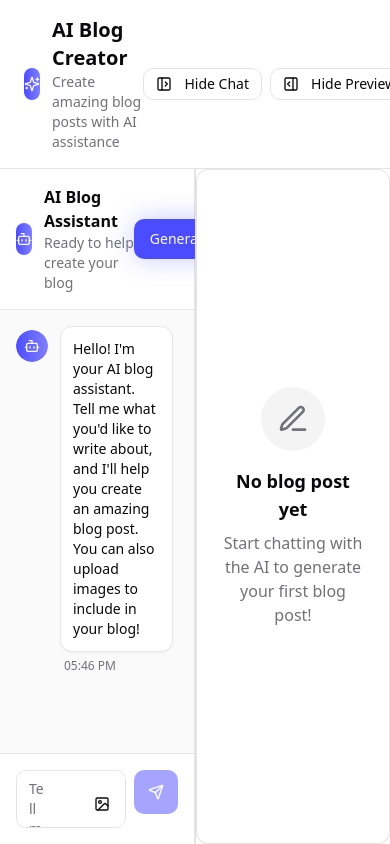
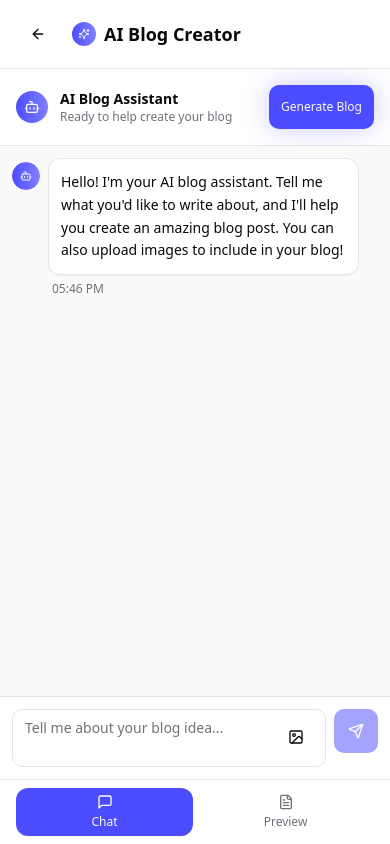
Before and after one commit to shreedharmalashetti/genius-inkwell, a React (Vite) app: page /create in a window 390 px wide. Built offline with nearby package versions, Linux system fonts and the light colour scheme.

Commit message:
Add mobile-first design
Implement mobile-first design with a bottom tab navigation for chat and preview.

```diff
--- a/package.json
+++ b/package.json
@@ -11,6 +11,10 @@
     "preview": "vite preview"
   },
   "dependencies": {
+    "@capacitor/android": "^7.4.2",
+    "@capacitor/cli": "^7.4.2",
+    "@capacitor/core": "^7.4.2",
+    "@capacitor/ios": "^7.4.2",
     "@hookform/resolvers": "^3.9.0",
     "@radix-ui/react-accordion": "^1.2.0",
     "@radix-ui/react-alert-dialog": "^1.1.1",
--- a/src/components/ChatInterface.tsx
+++ b/src/components/ChatInterface.tsx
@@ -109,44 +109,48 @@ export const ChatInterface = ({ onGenerateBlog }: ChatInterfaceProps) => {
 
   return (
     <div className="flex flex-col h-full">
-      {/* Header */}
-      <div className="border-b border-chat-border bg-card p-4">
+      {/* Mobile-optimized Header */}
+      <div className="border-b border-chat-border bg-card p-4 flex-shrink-0">
         <div className="flex items-center justify-between">
           <div className="flex items-center gap-3">
             <div className="w-8 h-8 rounded-full bg-gradient-to-r from-primary to-primary-glow flex items-center justify-center">
               <Bot className="w-4 h-4 text-primary-foreground" />
             </div>
             <div>
-              <h2 className="font-semibold text-foreground">AI Blog Assistant</h2>
-              <p className="text-sm text-muted-foreground">Ready to help create your blog</p>
+              <h2 className="font-semibold text-foreground text-sm">AI Blog Assistant</h2>
+              <p className="text-xs text-muted-foreground">Ready to help create your blog</p>
             </div>
           </div>
-          <Button onClick={handleGenerateBlog} className="animate-pulse-glow">
+          <Button
+            onClick={handleGenerateBlog}
+            size="sm"
+            className="h-8 px-3 text-xs animate-pulse-glow"
+          >
             Generate Blog
           </Button>
         </div>
       </div>
 
-      {/* Messages */}
-      <div className="flex-1 overflow-y-auto p-4 space-y-4 bg-chat-background">
+      {/* Messages with mobile-optimized scrolling */}
+      <div className="flex-1 overflow-y-auto p-3 space-y-3 bg-chat-background mobile-scroll">
         {messages.map((message) => (
           <div
             key={message.id}
             className={cn(
-              "flex gap-3 animate-fade-up",
+              "flex gap-2 animate-fade-up",
               message.type === 'user' ? "justify-end" : "justify-start"
             )}
           >
             {message.type === 'ai' && (
-              <Avatar className="w-8 h-8 mt-1">
+              <Avatar className="w-7 h-7 mt-1 flex-shrink-0">
                 <AvatarFallback className="bg-gradient-to-r from-primary to-primary-glow text-primary-foreground">
-                  <Bot className="w-4 h-4" />
+                  <Bot className="w-3 h-3" />
                 </AvatarFallback>
               </Avatar>
             )}
 
             <div className={cn(
-              "max-w-[70%] space-y-2",
+              "max-w-[85%] space-y-1",
               message.type === 'user' ? "order-last" : ""
             )}>
               <Card className={cn(
@@ -155,7 +159,7 @@ export const ChatInterface = ({ onGenerateBlog }: ChatInterfaceProps) => {
                   ? "bg-chat-user-bubble border-chat-border"
                   : "bg-chat-ai-bubble border-chat-border"
               )}>
-                <p className="text-sm text-foreground whitespace-pre-wrap">{message.content}</p>
+                <p className="text-sm text-foreground whitespace-pre-wrap leading-relaxed">{message.content}</p>
                 {message.images && (
                   <div className="grid grid-cols-2 gap-2 mt-2">
                     {message.images.map((image, index) => (
@@ -163,7 +167,7 @@ export const ChatInterface = ({ onGenerateBlog }: ChatInterfaceProps) => {
                         key={index}
                         src={image}
                         alt={`Uploaded ${index + 1}`}
-                        className="rounded-md max-h-32 object-cover"
+                        className="rounded-md max-h-24 object-cover w-full"
                       />
                     ))}
                   </div>
@@ -175,9 +179,9 @@ export const ChatInterface = ({ onGenerateBlog }: ChatInterfaceProps) => {
             </div>
 
             {message.type === 'user' && (
-              <Avatar className="w-8 h-8 mt-1 order-last">
+              <Avatar className="w-7 h-7 mt-1 order-last flex-shrink-0">
                 <AvatarFallback className="bg-secondary text-secondary-foreground">
-                  <User className="w-4 h-4" />
+                  <User className="w-3 h-3" />
                 </AvatarFallback>
               </Avatar>
             )}
@@ -185,10 +189,10 @@ export const ChatInterface = ({ onGenerateBlog }: ChatInterfaceProps) => {
         ))}
 
         {isLoading && (
-          <div className="flex gap-3 animate-fade-up">
-            <Avatar className="w-8 h-8 mt-1">
+          <div className="flex gap-2 animate-fade-up">
+            <Avatar className="w-7 h-7 mt-1">
               <AvatarFallback className="bg-gradient-to-r from-primary to-primary-glow text-primary-foreground">
-                <Bot className="w-4 h-4" />
+                <Bot className="w-3 h-3" />
               </AvatarFallback>
             </Avatar>
             <Card className="bg-chat-ai-bubble border-chat-border p-3">
@@ -204,20 +208,20 @@ export const ChatInterface = ({ onGenerateBlog }: ChatInterfaceProps) => {
         <div ref={messagesEndRef} />
       </div>
 
-      {/* Input Area */}
-      <div className="border-t border-chat-border bg-card p-4">
+      {/* Mobile-optimized Input Area */}
+      <div className="border-t border-chat-border bg-card p-3 flex-shrink-0 safe-area-pb">
         {selectedImages.length > 0 && (
-          <div className="flex gap-2 mb-3 p-2 bg-muted rounded-lg">
+          <div className="flex gap-2 mb-3 p-2 bg-muted rounded-lg overflow-x-auto">
             {selectedImages.map((file, index) => (
-              <div key={index} className="relative">
+              <div key={index} className="relative flex-shrink-0">
                 <img
                   src={URL.createObjectURL(file)}
                   alt={`Selected ${index + 1}`}
-                  className="w-16 h-16 object-cover rounded-md"
+                  className="w-12 h-12 object-cover rounded-md"
                 />
                 <button
                   onClick={() => removeImage(index)}
-                  className="absolute -top-1 -right-1 bg-destructive text-destructive-foreground rounded-full w-5 h-5 flex items-center justify-center text-xs"
+                  className="absolute -top-1 -right-1 bg-destructive text-destructive-foreground rounded-full w-4 h-4 flex items-center justify-center text-xs"
                 >
                   ×
                 </button>
@@ -234,10 +238,10 @@ export const ChatInterface = ({ onGenerateBlog }: ChatInterfaceProps) => {
               onChange={(e) => setInputValue(e.target.value)}
               onKeyDown={handleKeyPress}
               placeholder="Tell me about your blog idea..."
-              className="min-h-[44px] max-h-32 resize-none pr-20 bg-background border-input"
+              className="min-h-[44px] max-h-24 resize-none pr-12 bg-background border-input text-sm"
               disabled={isLoading}
             />
-            <div className="absolute right-2 bottom-2 flex gap-1">
+            <div className="absolute right-2 bottom-2">
               <input
                 ref={fileInputRef}
                 type="file"
@@ -252,7 +256,7 @@ export const ChatInterface = ({ onGenerateBlog }: ChatInterfaceProps) => {
                 variant="ghost"
                 onClick={() => fileInputRef.current?.click()}
                 disabled={isLoading}
-                className="h-8 w-8 p-0"
+                className="h-7 w-7 p-0"
               >
                 <ImageIcon className="w-4 h-4" />
               </Button>
@@ -261,7 +265,7 @@ export const ChatInterface = ({ onGenerateBlog }: ChatInterfaceProps) => {
           <Button
             onClick={handleSend}
             disabled={isLoading || (!inputValue.trim() && selectedImages.length === 0)}
-            className="h-11 w-11 p-0"
+            className="h-11 w-11 p-0 flex-shrink-0"
           >
             <Send className="w-4 h-4" />
           </Button>
--- a/src/index.css
+++ b/src/index.css
@@ -150,5 +150,29 @@
 
   body {
     @apply bg-background text-foreground;
+    /* Mobile safe areas */
+    padding-top: env(safe-area-inset-top);
+    padding-bottom: env(safe-area-inset-bottom);
+  }
+
+  /* Mobile-first utilities */
+  .safe-area-pb {
+    padding-bottom: max(0.5rem, env(safe-area-inset-bottom));
+  }
+
+  .safe-area-pt {
+    padding-top: max(1rem, env(safe-area-inset-top));
+  }
+
+  /* Touch-friendly tap targets */
+  button, [role="button"] {
+    min-height: 44px;
+    min-width: 44px;
+  }
+
+  /* Mobile scrolling */
+  .mobile-scroll {
+    -webkit-overflow-scrolling: touch;
+    overscroll-behavior: contain;
   }
 }
--- a/src/pages/BlogCreator.tsx
+++ b/src/pages/BlogCreator.tsx
@@ -1,10 +1,11 @@
 import { useState } from "react";
 import { ChatInterface } from "@/components/ChatInterface";
 import { BlogPreview } from "@/components/BlogPreview";
-import { Card } from "@/components/ui/card";
-import { Separator } from "@/components/ui/separator";
 import { Button } from "@/components/ui/button";
-import { PanelLeftOpen, PanelRightOpen, Sparkles } from "lucide-react";
+import { Badge } from "@/components/ui/badge";
+import { MessageSquare, FileText, Sparkles, ArrowLeft } from "lucide-react";
+import { Link } from "react-router-dom";
+import { cn } from "@/lib/utils";
 
 interface Message {
   id: string;
@@ -22,11 +23,12 @@ interface BlogData {
   createdAt: Date;
 }
 
+type TabType = 'chat' | 'preview';
+
 const BlogCreator = () => {
   const [blogData, setBlogData] = useState<BlogData | null>(null);
   const [isGenerating, setIsGenerating] = useState(false);
-  const [showChat, setShowChat] = useState(true);
-  const [showPreview, setShowPreview] = useState(true);
+  const [activeTab, setActiveTab] = useState<TabType>('chat');
 
   const handleGenerateBlog = async (messages: Message[]) => {
     setIsGenerating(true);
@@ -99,69 +101,85 @@ The key is to view AI not as a replacement for human creativity, but as a powerf
 
       setBlogData(sampleBlog);
       setIsGenerating(false);
+      // Switch to preview tab when blog is generated
+      setActiveTab('preview');
     }, 3000);
   };
 
   return (
-    <div className="h-screen bg-background flex flex-col">
-      {/* Header */}
-      <header className="border-b border-border bg-card">
-        <div className="px-6 py-4">
-          <div className="flex items-center justify-between">
-            <div className="flex items-center gap-3">
-              <div className="w-8 h-8 rounded-full bg-gradient-to-r from-primary to-primary-glow flex items-center justify-center">
-                <Sparkles className="w-4 h-4 text-primary-foreground" />
+    <div className="h-screen bg-background flex flex-col overflow-hidden">
+      {/* Mobile Header */}
+      <header className="border-b border-border bg-card px-4 py-3 flex-shrink-0">
+        <div className="flex items-center justify-between">
+          <div className="flex items-center gap-3">
+            <Link to="/">
+              <Button variant="ghost" size="sm" className="h-8 w-8 p-0">
+                <ArrowLeft className="w-4 h-4" />
+              </Button>
+            </Link>
+            <div className="flex items-center gap-2">
+              <div className="w-6 h-6 rounded-full bg-gradient-to-r from-primary to-primary-glow flex items-center justify-center">
+                <Sparkles className="w-3 h-3 text-primary-foreground" />
               </div>
               <div>
-                <h1 className="text-xl font-semibold text-foreground">AI Blog Creator</h1>
-                <p className="text-sm text-muted-foreground">Create amazing blog posts with AI assistance</p>
+                <h1 className="text-lg font-semibold text-foreground">AI Blog Creator</h1>
               </div>
             </div>
+          </div>
 
-            <div className="flex items-center gap-2">
-              <Button
-                variant="outline"
-                size="sm"
-                onClick={() => setShowChat(!showChat)}
-                className="h-8"
-              >
-                <PanelLeftOpen className="w-4 h-4 mr-1" />
-                {showChat ? 'Hide' : 'Show'} Chat
-              </Button>
-              <Button
-                variant="outline"
-                size="sm"
-                onClick={() => setShowPreview(!showPreview)}
-                className="h-8"
-              >
-                <PanelRightOpen className="w-4 h-4 mr-1" />
-                {showPreview ? 'Hide' : 'Show'} Preview
-              </Button>
-            </div>
-          </div>
+          {blogData && (
+            <Badge variant="secondary" className="text-xs">
+              Generated
+            </Badge>
+          )}
         </div>
       </header>
 
-      {/* Main Content */}
-      <div className="flex-1 flex overflow-hidden">
-        {/* Chat Interface */}
-        {showChat && (
-          <div className={`${showPreview ? 'w-1/2' : 'w-full'} border-r border-border bg-card`}>
-            <ChatInterface onGenerateBlog={handleGenerateBlog} />
-          </div>
+      {/* Main Content Area */}
+      <div className="flex-1 overflow-hidden">
+        {activeTab === 'chat' ? (
+          <ChatInterface onGenerateBlog={handleGenerateBlog} />
+        ) : (
+          <BlogPreview blogData={blogData} isGenerating={isGenerating} />
         )}
+      </div>
 
-        {/* Separator */}
-        {showChat && showPreview && (
-          <Separator orientation="vertical" className="h-full" />
-        )}
+      {/* Bottom Navigation Tabs */}
+      <div className="border-t border-border bg-card px-4 py-2 flex-shrink-0">
+        <div className="flex gap-1">
+          <Button
+            variant={activeTab === 'chat' ? 'default' : 'ghost'}
+            size="sm"
+            onClick={() => setActiveTab('chat')}
+            className={cn(
+              "flex-1 h-12 flex flex-col gap-1 rounded-xl",
+              activeTab === 'chat'
+                ? "bg-primary text-primary-foreground shadow-sm"
+                : "text-muted-foreground hover:text-foreground"
+            )}
+          >
+            <MessageSquare className="w-5 h-5" />
+            <span className="text-xs font-medium">Chat</span>
+          </Button>
 
-        {/* Blog Preview */}
-        {showPreview && (
-          <div className={`${showChat ? 'w-1/2' : 'w-full'} bg-background`}>
-            <BlogPreview blogData={blogData} isGenerating={isGenerating} />
-          </div>
-        )}
+          <Button
+            variant={activeTab === 'preview' ? 'default' : 'ghost'}
+            size="sm"
+            onClick={() => setActiveTab('preview')}
+            className={cn(
+              "flex-1 h-12 flex flex-col gap-1 rounded-xl relative",
+              activeTab === 'preview'
+                ? "bg-primary text-primary-foreground shadow-sm"
+                : "text-muted-foreground hover:text-foreground"
+            )}
+          >
+            <FileText className="w-5 h-5" />
+            <span className="text-xs font-medium">Preview</span>
+            {blogData && (
+              <div className="absolute -top-1 -right-1 w-2 h-2 bg-success rounded-full"></div>
+            )}
+          </Button>
+        </div>
       </div>
     </div>
   );
```
Also changed, not shown: capacitor.config.ts (added, +18 -0 lines), src/components/BlogPreview.tsx (+21 -30 lines), 1 other file (tests, documents, lock files or other folders).
